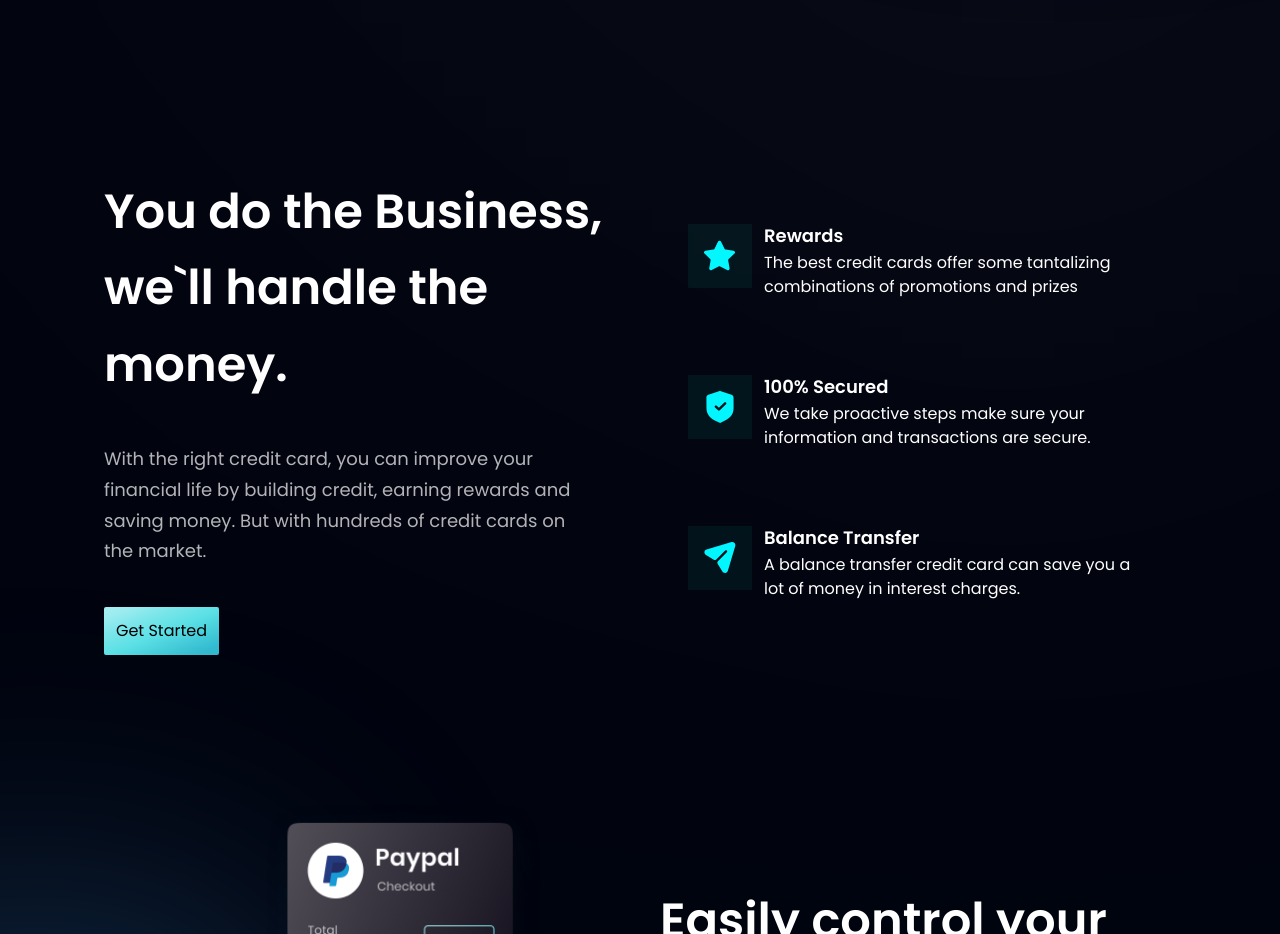
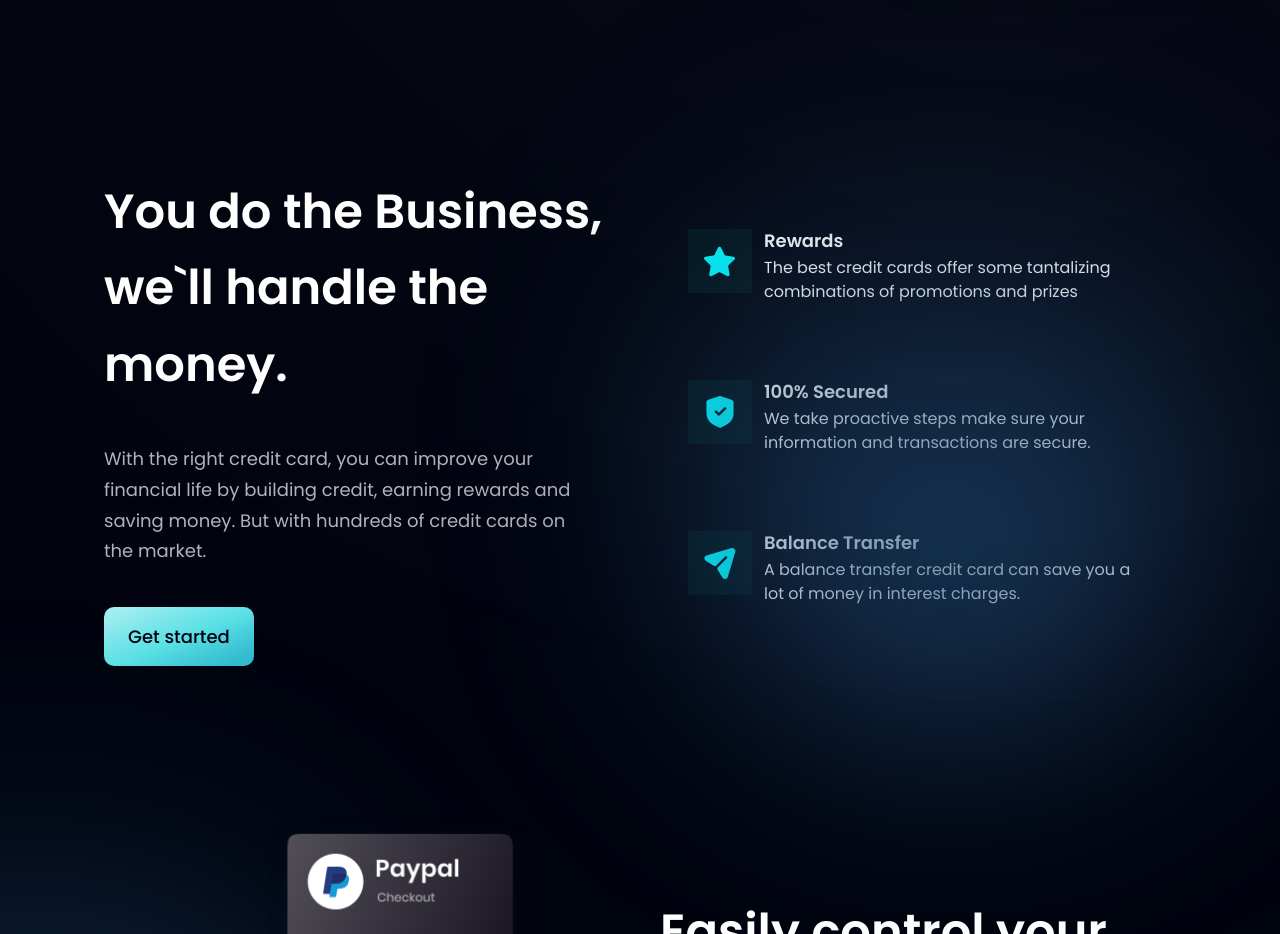
Before and after one commit to saadismail01/Bank_Web, a React (Vite) app: page / in a window 1280 px wide. Shown: the part 880-1814 px from the top of the page. Built offline with nearby package versions, Linux system fonts and the light colour scheme.

Commit message:
fixing the btn in business page

```diff
--- a/src/components/Business.jsx
+++ b/src/components/Business.jsx
@@ -45,11 +45,11 @@ const Business = () => {
           building credit, earning rewards and saving money. But with hundreds
           of credit cards on the market.
         </p>
-        <button className="p-3 font-poppins text-black bg-blue-gradient rounded-sm">
-          Get Started
-        </button>
+        <Button styes="mt-10" />
       </div>
       <div className={`${layout.sectionImg} flex-col max-w-[520px]`}>
+        <div className="absolute z-[3] -right-[30px] top-0 w-full h-full rounded-full blue__gradient" />
+        <div className="absolute z-[5] -right-[30px] bottom-0 w-[50%] h-[50%] rounded-full pink-gradient" />
         {features.map((feature, index) => (
           <FeatureCard key={feature.id} {...feature} index={index} />
         ))}
```
